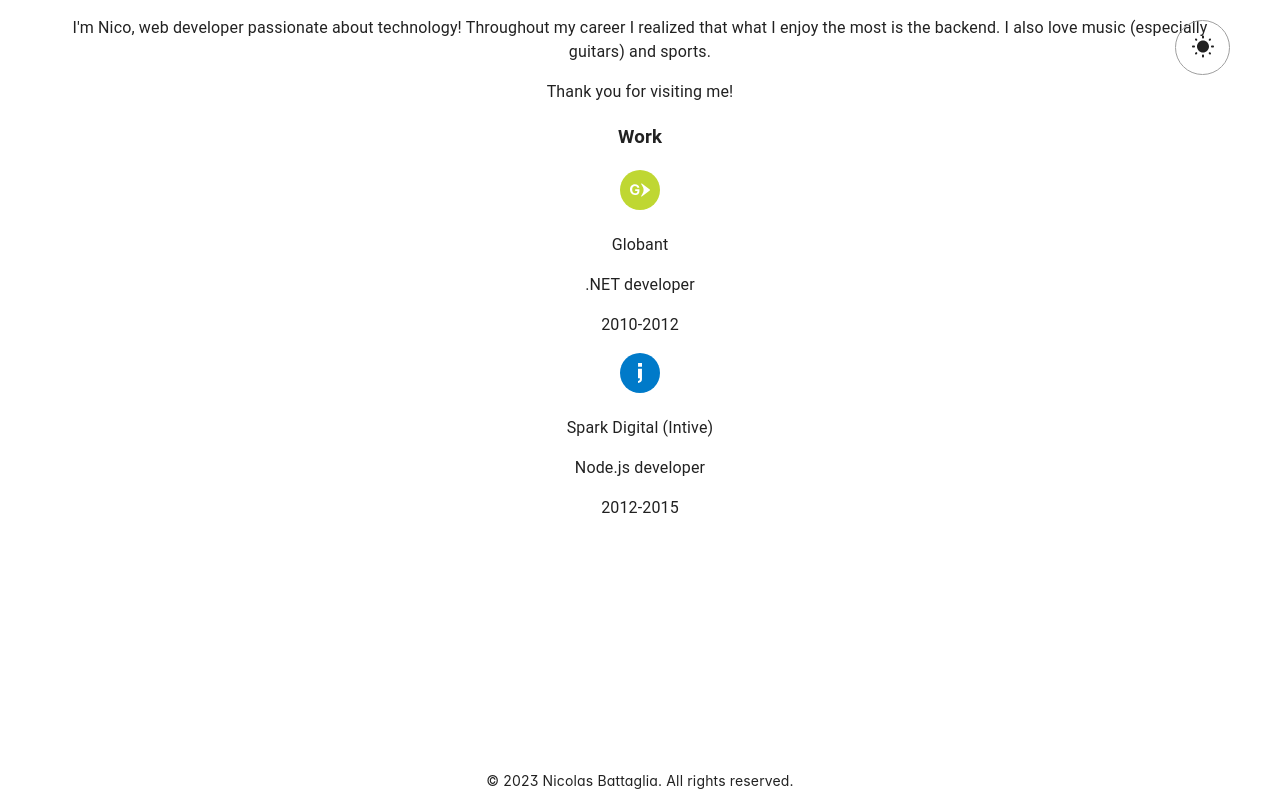
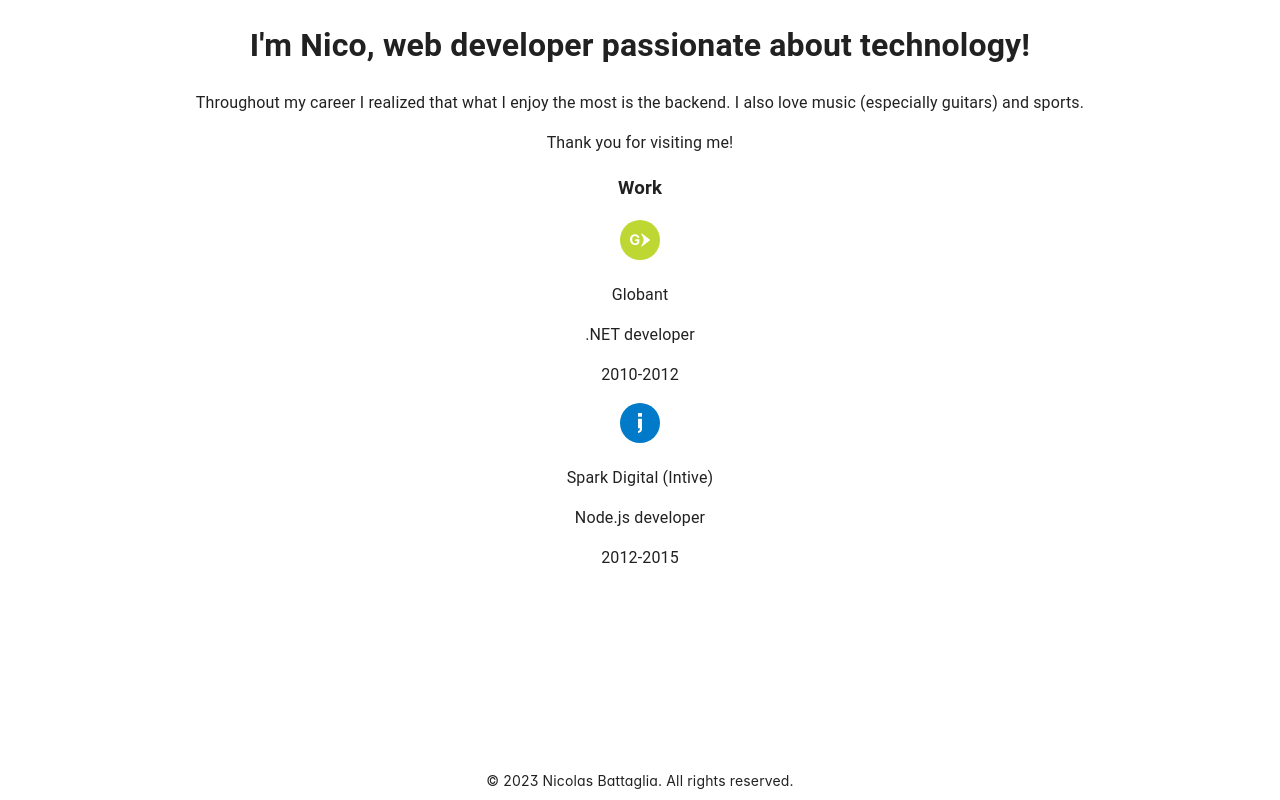
Before and after one commit to zk182/profile, a React (Create React App) app: page / in a window 1280 px wide. Built offline with nearby package versions, Linux system fonts and the light colour scheme.

Commit message:
Fix summary

```diff
--- a/src/App.tsx
+++ b/src/App.tsx
@@ -8,10 +8,11 @@ import { Container } from '@mui/material';
 function App() {
   return (
     <div className="App">
-      <head />
+      <head>
+        <Theme />
+      </head>
       <body>
         <Container maxWidth="lg">
-          <Theme />
           <Summary />
           <Experience />
         </Container>
--- a/src/components/Summary.tsx
+++ b/src/components/Summary.tsx
@@ -1,13 +1,12 @@
 function Summary() {
   return (
     <>
+      <h1>I'm Nico, web developer passionate about technology! </h1>
       <p>
-        I'm Nico, web developer passionate about technology! Throughout my
-        career I realized that what I enjoy the most is the backend. I also love
-        music (especially guitars) and sports.
+        Throughout my career I realized that what I enjoy the most is the
+        backend. I also love music (especially guitars) and sports.
       </p>
       <p>Thank you for visiting me!</p>
-      <div></div>
     </>
   );
 }
```
